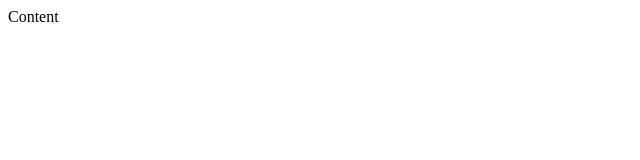
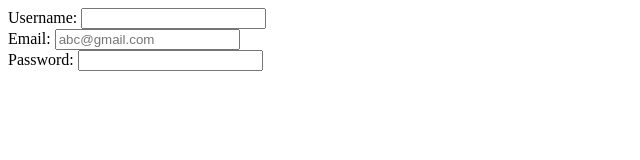
Before and after one commit to ritaalek/5-sign-up, a plain HTML site: page index.html in a window 1280 px wide. Shown: the whole page, without its empty margins (0-640 px from the left). Drawn offline with Linux system fonts and the light colour scheme.

Commit message:
Form Structure #2

```diff
--- a/index.html
+++ b/index.html
@@ -7,6 +7,13 @@
     <link rel="stylesheet" href="./css/main.css">
 </head>
 <body>
-    Content
+    <label for="username">Username:</label>
+    <input type="text" name="username" id="username" required>
+    <br>
+    <label for="email">Email:</label>
+    <input type="email" name="email" id="email" placeholder="abc@gmail.com">
+    <br>
+    <label for="password">Password:</label>
+    <input type="password" name="password" id="password" required>
 </body>
 </html>
```
